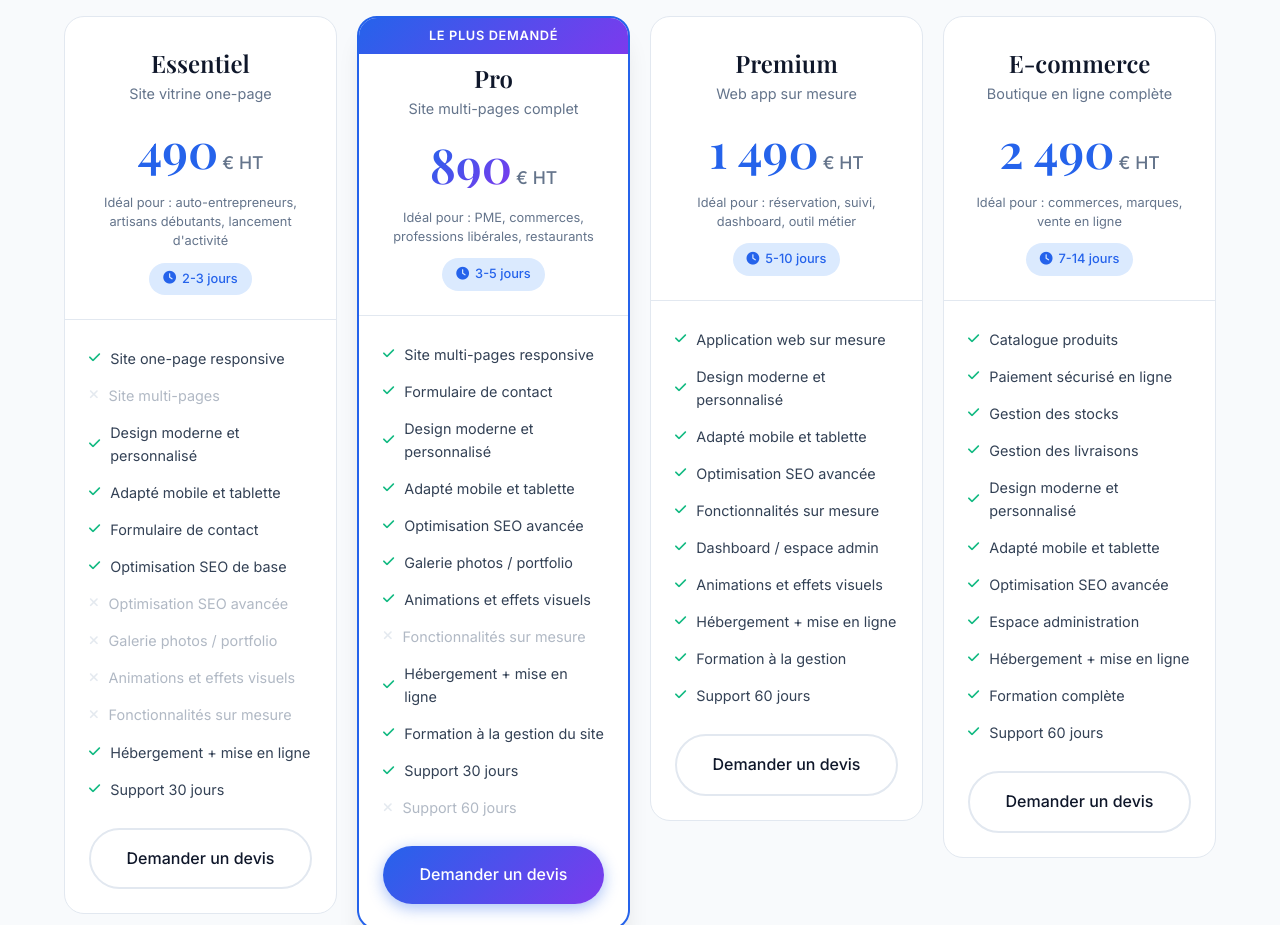
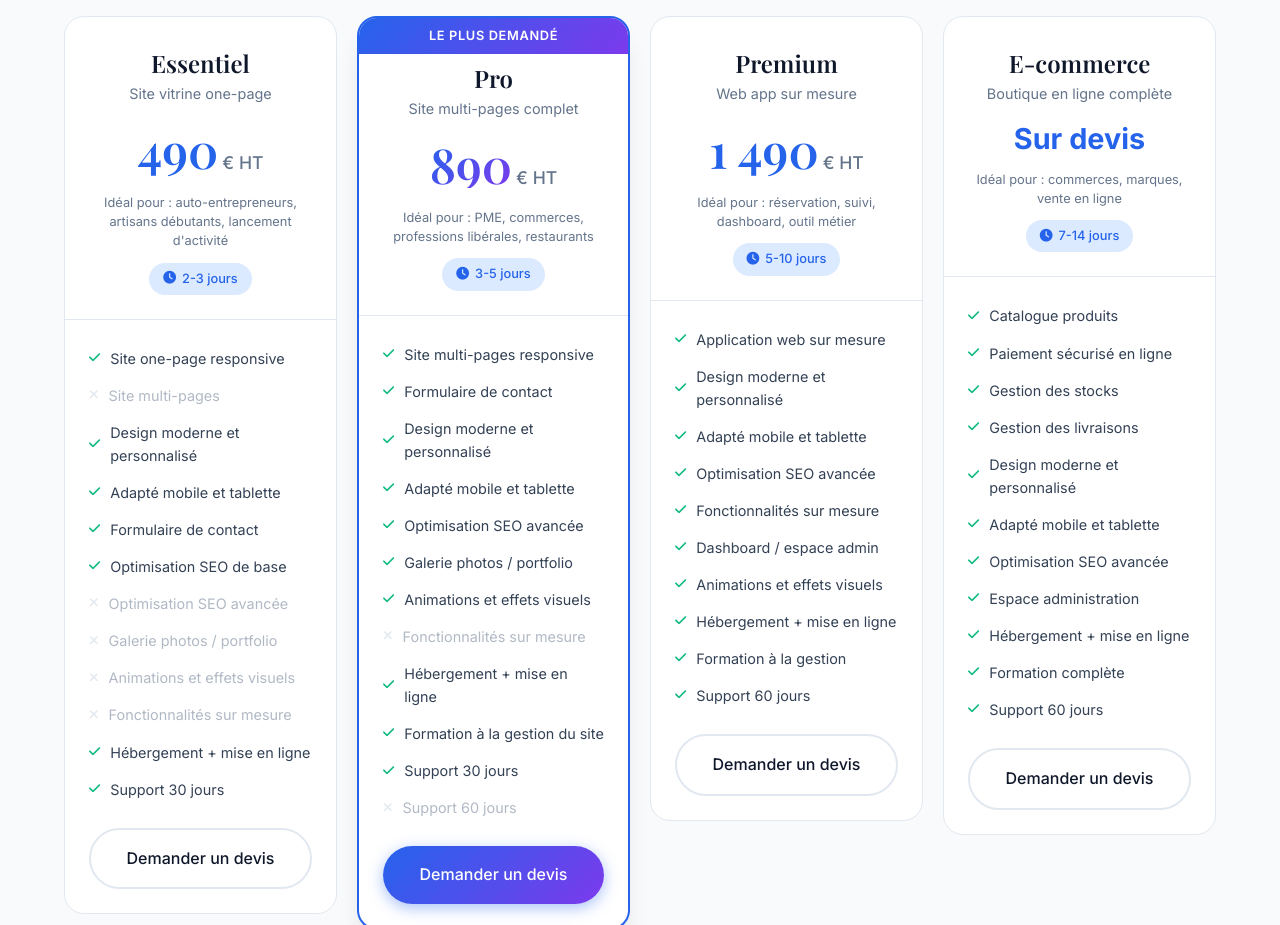
Before and after one commit to jeromechanewai/portfolio, a plain HTML site: page index.html in a window 1280 px wide. Shown: the part 1120-2045 px from the top of the page. Drawn offline with nearby package versions, Linux system fonts and the light colour scheme.

Commit message:
E-commerce : remplace prix 2490€ par "Sur devis"
Masque le tarif fixe de la formule E-commerce pour le dossier
Fondation du SMA. Le détail des prestations reste identique.

Co-Authored-By: Claude Opus 4.6 <noreply@anthropic.com>

```diff
--- a/index.html
+++ b/index.html
@@ -274,8 +274,7 @@
                         <h3 class="pricing-name">E-commerce</h3>
                         <p class="pricing-desc">Boutique en ligne complète</p>
                         <div class="pricing-price">
-                            <span class="pricing-amount">2 490</span>
-                            <span class="pricing-currency">€ HT</span>
+                            <span class="pricing-amount pricing-on-quote">Sur devis</span>
                         </div>
                         <p class="pricing-ideal">Idéal pour : commerces, marques, vente en ligne</p>
                         <span class="pricing-delay"><i class="fas fa-clock"></i> 7-14 jours</span>
@@ -609,7 +608,7 @@
                                 <option value="essentiel">Essentiel — Site one-page (490 €)</option>
                                 <option value="pro">Pro — Site multi-pages (890 €)</option>
                                 <option value="premium">Premium — Web app sur mesure (1 490 €)</option>
-                                <option value="ecommerce">E-commerce — Boutique en ligne (2 490 €)</option>
+                                <option value="ecommerce">E-commerce — Boutique en ligne (sur devis)</option>
                                 <option value="autre">Autre projet</option>
                             </select>
                         </div>
--- a/styles.css
+++ b/styles.css
@@ -776,6 +776,11 @@ section {
     line-height: 1;
 }
 
+.pricing-amount.pricing-on-quote {
+    font-size: 1.8rem;
+    font-family: 'Inter', sans-serif;
+}
+
 .pricing-card.featured .pricing-amount {
     background: var(--gradient);
     -webkit-background-clip: text;
```
